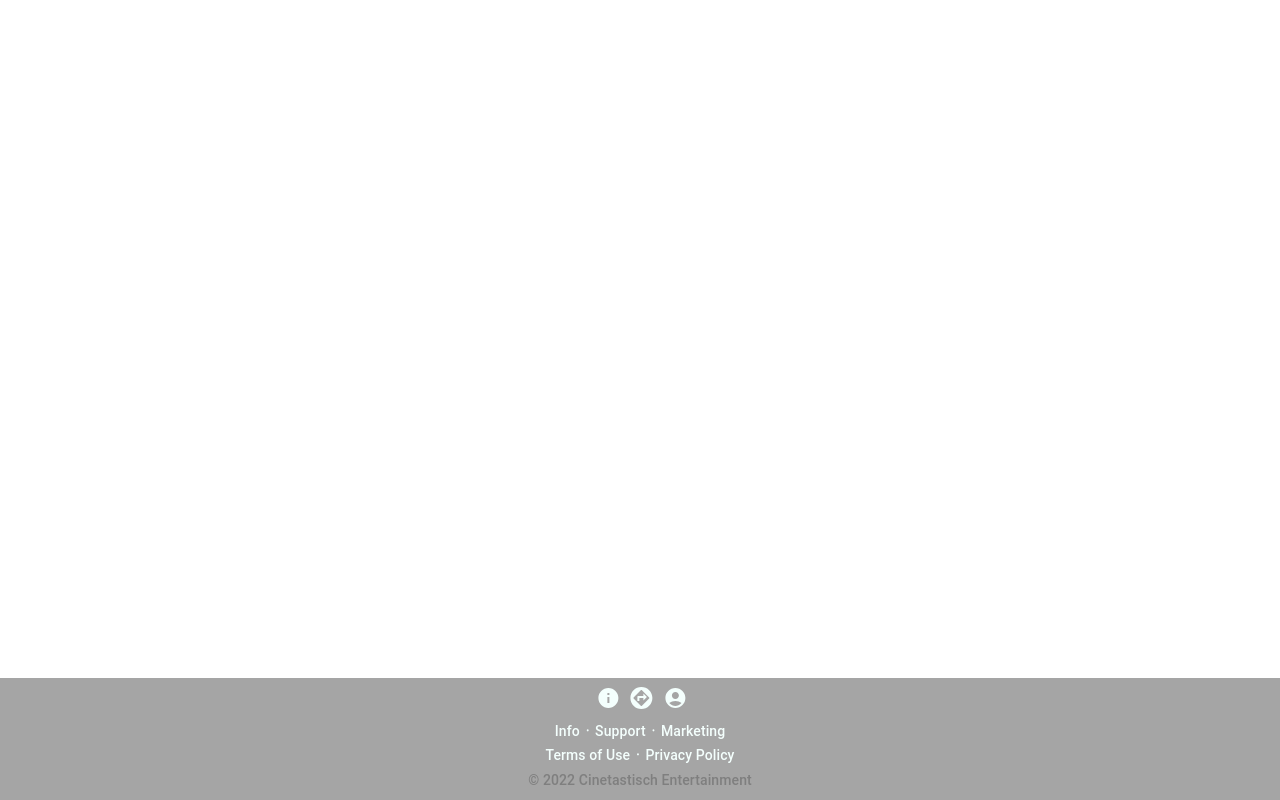
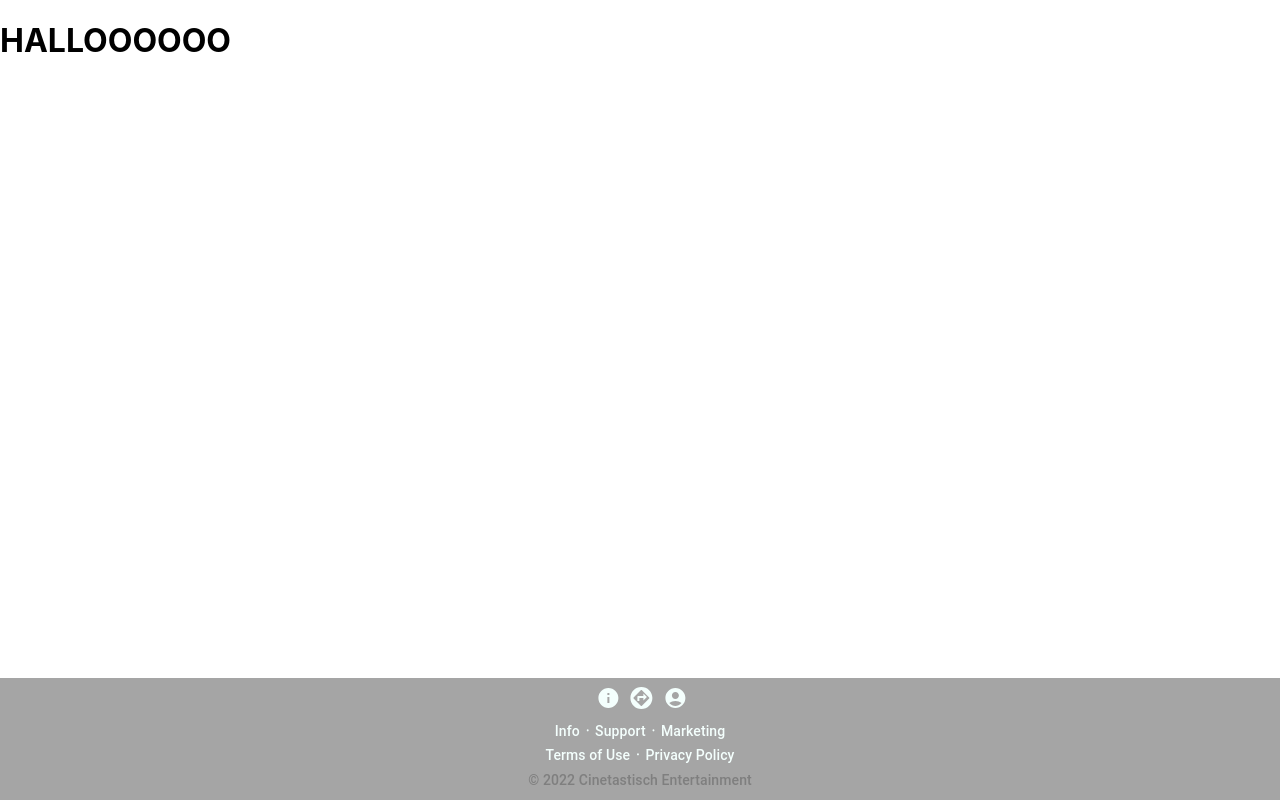
Before and after one commit to KI-Projekt/Kino, a React (Create React App) app: page /impressum in a window 1280 px wide. Built offline with nearby package versions, Linux system fonts and the light colour scheme.

Commit message:
feat: create impressum view (test commit)

```diff
--- a/src/App.tsx
+++ b/src/App.tsx
@@ -4,8 +4,8 @@ import Login from './components/Login';
 import OverviewView from './views/OverviewView';
 import SignUp from './components/SignUp';
 import Footer from "./components/Footer";
+import ImpressumView from "./views/ImpressumView";
 import { BrowserRouter, Route, Routes } from "react-router-dom";
-
 
 function App() {
   return (
@@ -13,6 +13,7 @@ function App() {
       <div>
         <Routes>
           <Route path="/" element={<OverviewView />} />
+          <Route path="/impressum" element={<ImpressumView />} />
           <Route path="/login" element={<Login />} />
           <Route path="/signUp" element={<SignUp />} />
         </Routes>
--- a/src/components/Footer.tsx
+++ b/src/components/Footer.tsx
@@ -60,7 +60,7 @@ export default function Footer() {
                 <Typography align="center">
                   <Link
                     className="Footer-Link"
-                    href="/"
+                    href="/impressum"
                     color="inherit"
                     underline="none"
                     variant="subtitle2"
--- /dev/null
+++ b/src/views/ImpressumView.tsx
@@ -0,0 +1,14 @@
+import * as React from "react";
+
+interface Props {}
+
+interface State {}
+
+class ImpressumView extends React.Component<Props, State> {
+  //state = { :  }
+  render() {
+    return <h1>HALLOOOOOO</h1>;
+  }
+}
+
+export default ImpressumView;
```
